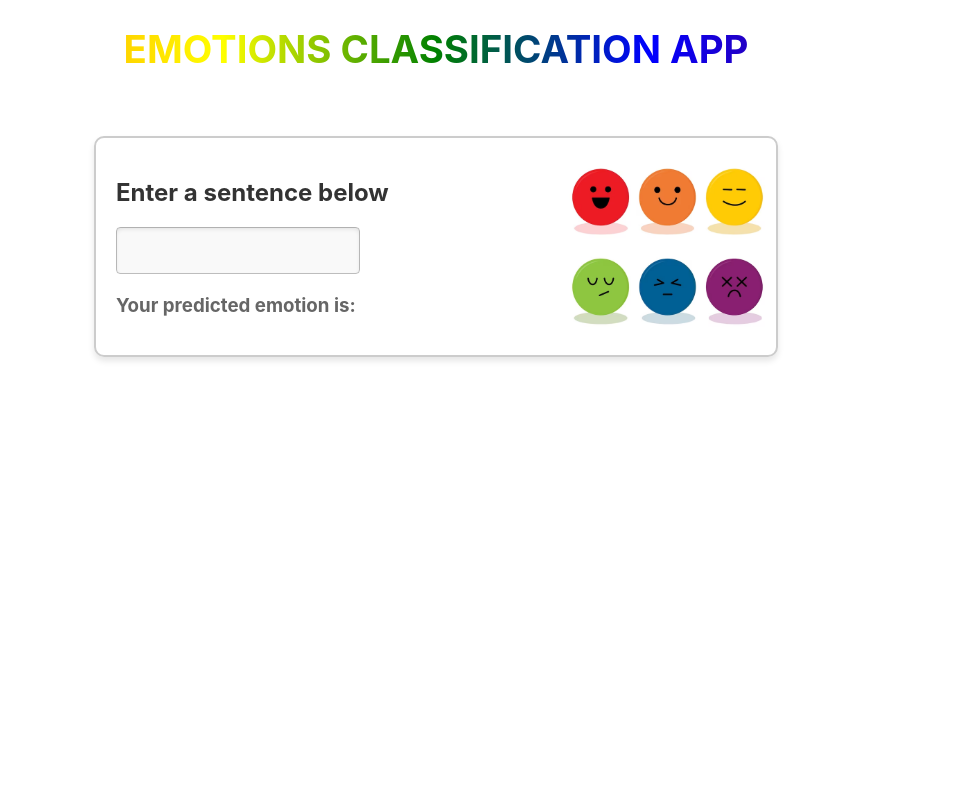
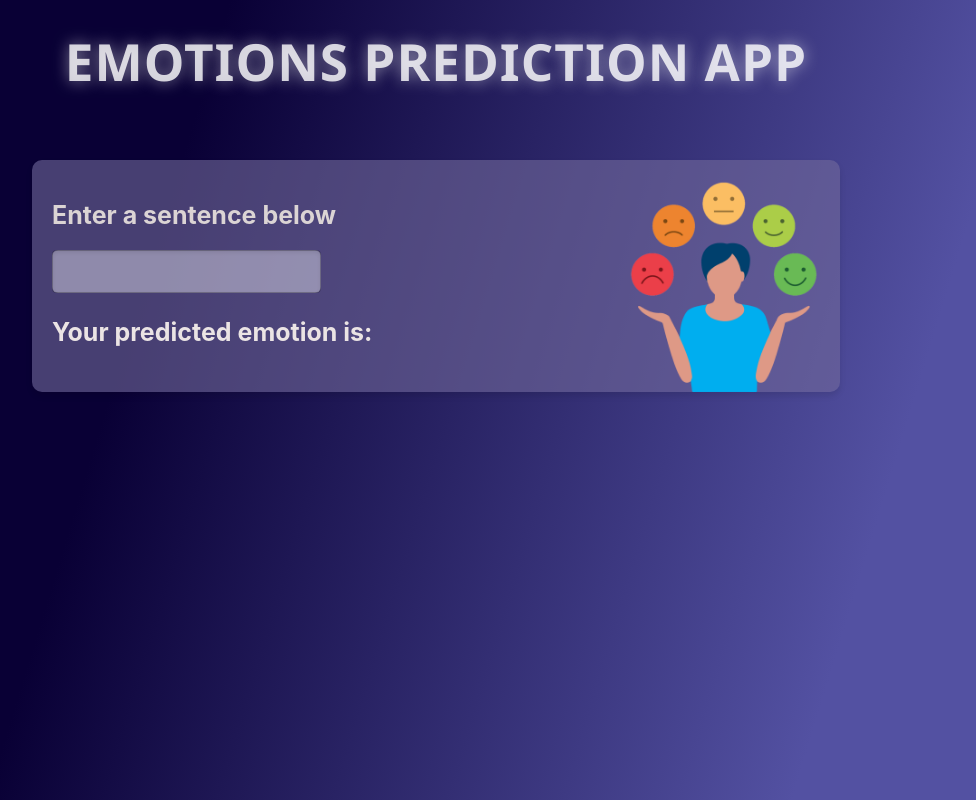
Before and after one commit to olast45/Emotions-Prediction-App, a React (Create React App) app in the folder app-frontend/: page / in a window 1280 px wide. Shown: the whole page, without its empty margins (204-1180 px from the left). Built offline with nearby package versions, Linux system fonts and the light colour scheme.

Commit message:
style: Change the page design

```diff
--- a/app-frontend/src/App.js
+++ b/app-frontend/src/App.js
@@ -1,11 +1,13 @@
-import './css/App.css';
-import TextFieldComponent from './components/textField';
+import "./css/App.css";
+import TextFieldComponent from "./components/textField";
 
 export default function App() {
   return (
-    <div id="title">
-      <h1>Emotions Classification App</h1>
+    <>
+      <div id="title">
+        <h1>Emotions Prediction App</h1>
+      </div>
       <TextFieldComponent />
-    </div>
+    </>
   );
 }
--- a/app-frontend/src/css/App.css
+++ b/app-frontend/src/css/App.css
@@ -1,8 +1,9 @@
 #title h1 {
-  font-size: 3vw; /* Adjust font size as needed */
-  background-image: linear-gradient(to left, violet, indigo, blue, green, yellow, orange, red);
-  -webkit-background-clip: text;
-  background-clip: text;
-  -webkit-text-fill-color: transparent;
+  margin-top: 2%;
+  font-family:'Segoe UI', Tahoma, Geneva, Verdana, sans-serif;
+  font-size: 4vw;
   text-transform: uppercase;
+  color: rgba(255, 255, 255, 0.8);
+  text-shadow: 0 0 15px rgba(255, 255, 255, 0.5);
+  letter-spacing: 1px;
 }
--- a/app-frontend/src/css/textField.css
+++ b/app-frontend/src/css/textField.css
@@ -6,29 +6,31 @@
     text-align: left;
     margin: auto;
     margin-top: 5%;
-    max-width: 50%;
+    max-width: 60%;
     padding: 20px;
-    border: 2px solid #ccc;
     border-radius: 10px;
     box-shadow: 0 4px 6px rgba(0, 0, 0, 0.1);
-  }
+    background-color: rgba(114, 105, 155, 0.6); /* Adjust the alpha value (0.9) to change the transparency */
+}
 
 #text-component h2 {
-    font-size: 24px;
+    font-size: 25px;
     margin-bottom: 20px;
-    color: #333;
+    color: #dbd4d4;
   }
 
 #text-component h3 {
-    margin-top: 20px;
-    color: #666;
+   font-size: 25px;
+    margin-top: 24px;
+    color: #ebe4e4;
   }
 
 #text-component .MuiInputBase-input {
+
     font-size: 16px;
-    padding: 12px;
+    padding: 10px;
     border: none;
-    background-color: #f9f9f9;
+    background-color:rgba(251, 250, 255, 0.4);
     border-radius: 6px;
     box-shadow: inset 0 2px 4px rgba(0, 0, 0, 0.1);
   }
@@ -37,3 +39,7 @@
     outline: none;
     box-shadow: inset 0 2px 4px rgba(0, 0, 0, 0.1), 0 0 0 2px #4db6ac;
   }
+
+.TextField {
+  width: 35%;
+}
--- a/app-frontend/src/index.css
+++ b/app-frontend/src/index.css
@@ -1,12 +1,19 @@
+html {
+  height: 100%;
+}
+
 body {
+  height: auto;
   margin: 0;
-  margin-top: 2%;
+  padding: 0;
   font-family: -apple-system, BlinkMacSystemFont, 'Segoe UI', 'Roboto', 'Oxygen',
     'Ubuntu', 'Cantarell', 'Fira Sans', 'Droid Sans', 'Helvetica Neue',
     sans-serif;
   -webkit-font-smoothing: antialiased;
   -moz-osx-font-smoothing: grayscale;
   text-align: center;
+  background-image: linear-gradient( 107deg,  rgba(9,0,53,1) 28.5%, rgba(83,81,162,1) 81.4% );
+  background-repeat: no-repeat;
 }
 
 code {
```
Also changed, not shown: app-frontend/public/emotions.png.
